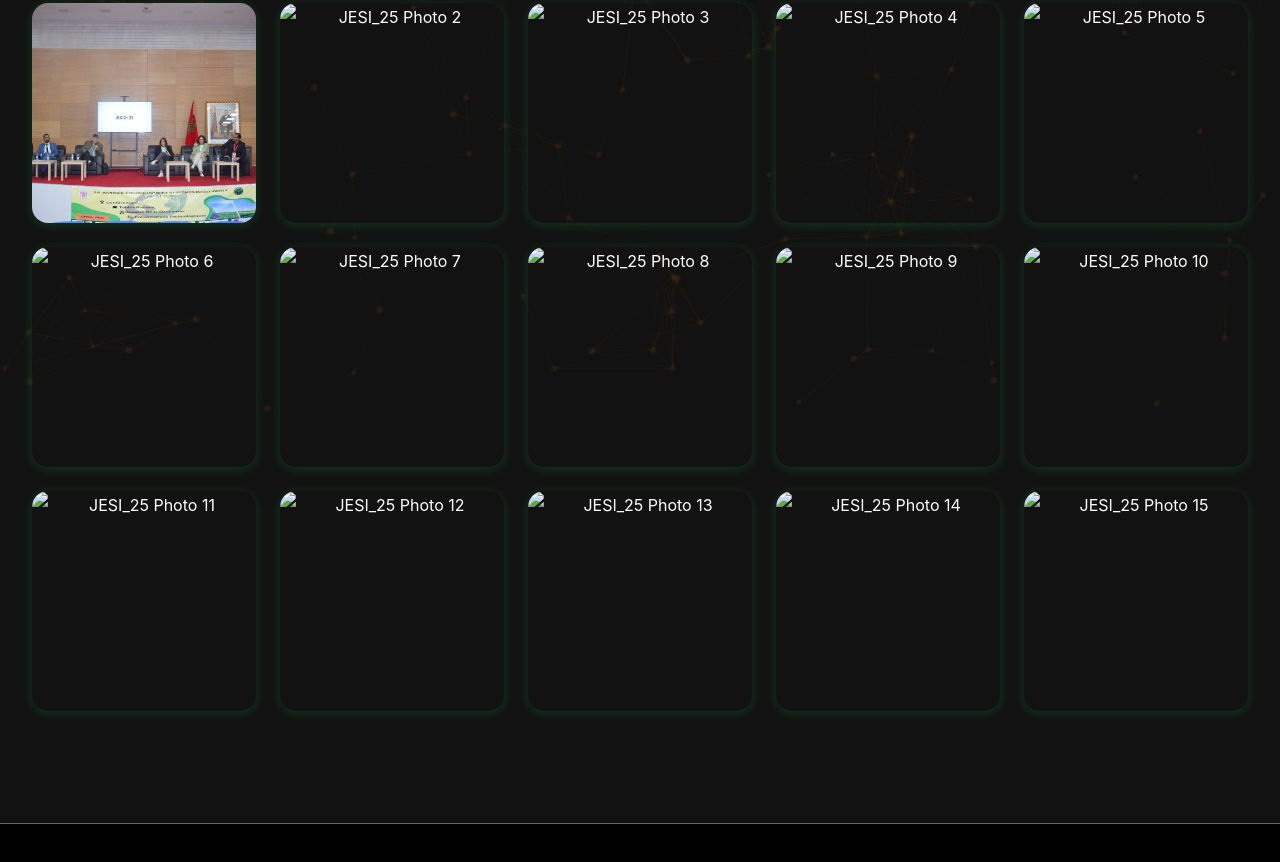
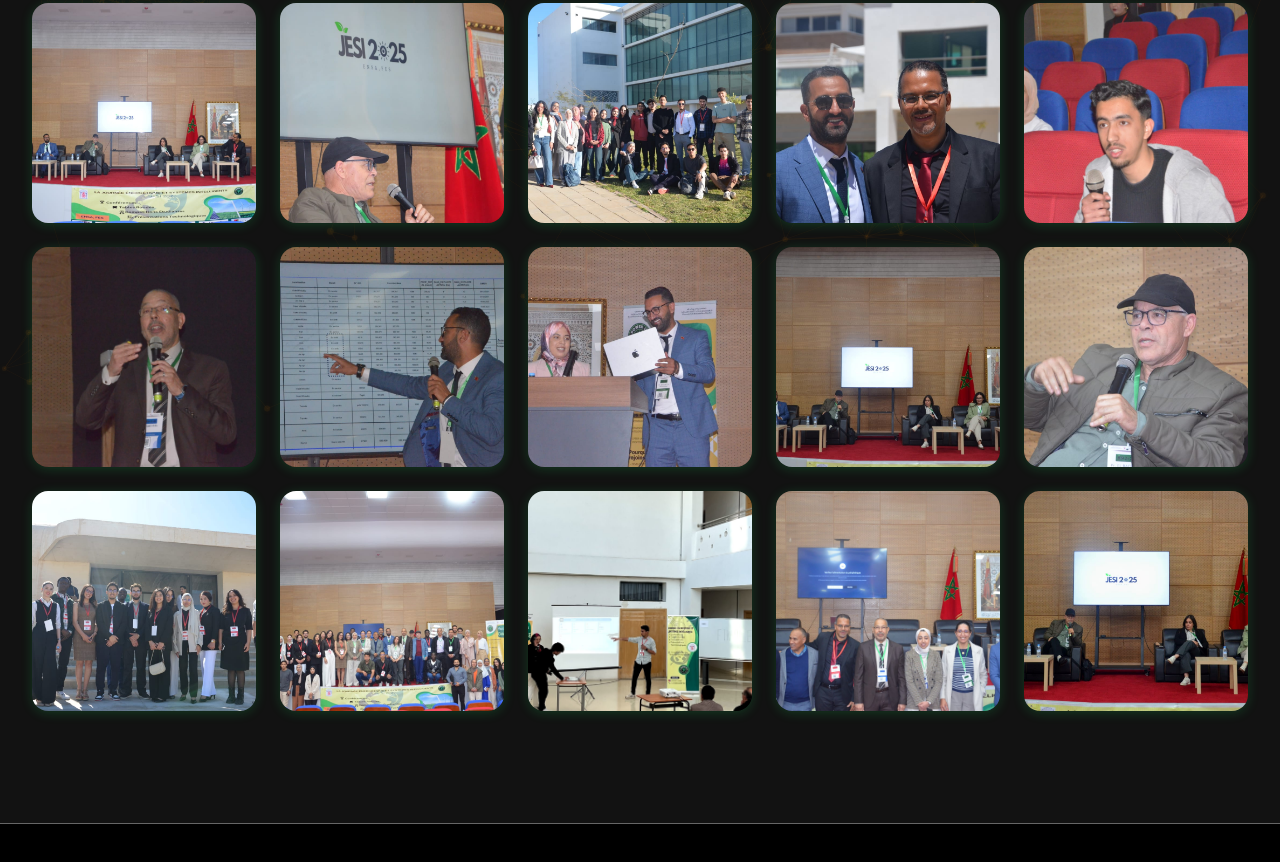
Before and after one commit to Nouary/Power-Up, a website: page gallery.html in a window 1280 px wide. Shown: the part 384-1246 px from the top of the page. Drawn offline with Linux system fonts and the light colour scheme; the site is published under a folder, as on GitHub Pages, so addresses that start at the root find nothing.

Commit message:
Update gallery.html

```diff
--- a/gallery.html
+++ b/gallery.html
@@ -35,20 +35,20 @@
             <p class="text-muted">Une collection de moments mémorables de notre plus grand événement à ce jour.</p>
             <div class="gallery-grid">
                 <img src="images/jes_2025/photo1.jpg" alt="JESI_25 Photo 1" class="gallery-img" loading="lazy">
-                <img src="/images/jes_2025/photo2.jpg" alt="JESI_25 Photo 2" class="gallery-img" loading="lazy">
-                <img src="/images/jes_2025/photo3.jpg" alt="JESI_25 Photo 3" class="gallery-img" loading="lazy">
-                <img src="/images/jes_2025/photo4.jpg" alt="JESI_25 Photo 4" class="gallery-img" loading="lazy">
-                <img src="/images/jes_2025/photo5.jpg" alt="JESI_25 Photo 5" class="gallery-img" loading="lazy">
-                <img src="/images/jes_2025/photo6.jpg" alt="JESI_25 Photo 6" class="gallery-img" loading="lazy">
-                <img src="/images/jes_2025/photo7.jpg" alt="JESI_25 Photo 7" class="gallery-img" loading="lazy">
-                <img src="/images/jes_2025/photo8.jpg" alt="JESI_25 Photo 8" class="gallery-img" loading="lazy">
-                <img src="/images/jes_2025/photo9.jpg" alt="JESI_25 Photo 9" class="gallery-img" loading="lazy">
-                <img src="/images/jes_2025/photo10.jpg" alt="JESI_25 Photo 10" class="gallery-img" loading="lazy">
-                <img src="/images/jes_2025/photo11.jpg" alt="JESI_25 Photo 11" class="gallery-img" loading="lazy">
-                <img src="/images/jes_2025/photo12.jpg" alt="JESI_25 Photo 12" class="gallery-img" loading="lazy">
-                <img src="/images/jes_2025/photo13.jpg" alt="JESI_25 Photo 13" class="gallery-img" loading="lazy">
-                <img src="/images/jes_2025/photo14.jpg" alt="JESI_25 Photo 14" class="gallery-img" loading="lazy">
-                <img src="/images/jes_2025/photo15.jpg" alt="JESI_25 Photo 15" class="gallery-img" loading="lazy">
+                <img src="images/jes_2025/photo2.jpg" alt="JESI_25 Photo 1" class="gallery-img" loading="lazy">
+                <img src="images/jes_2025/photo3.jpg" alt="JESI_25 Photo 3" class="gallery-img" loading="lazy">
+                <img src="images/jes_2025/photo4.jpg" alt="JESI_25 Photo 4" class="gallery-img" loading="lazy">
+                <img src="images/jes_2025/photo5.jpg" alt="JESI_25 Photo 5" class="gallery-img" loading="lazy">
+                <img src="images/jes_2025/photo6.jpg" alt="JESI_25 Photo 6" class="gallery-img" loading="lazy">
+                <img src="images/jes_2025/photo7.jpg" alt="JESI_25 Photo 7" class="gallery-img" loading="lazy">
+                <img src="images/jes_2025/photo8.jpg" alt="JESI_25 Photo 8" class="gallery-img" loading="lazy">
+                <img src="images/jes_2025/photo9.jpg" alt="JESI_25 Photo 9" class="gallery-img" loading="lazy">
+                <img src="images/jes_2025/photo10.jpg" alt="JESI_25 Photo 10" class="gallery-img" loading="lazy">
+                <img src="images/jes_2025/photo11.jpg" alt="JESI_25 Photo 11" class="gallery-img" loading="lazy">
+                <img src="images/jes_2025/photo12.jpg" alt="JESI_25 Photo 12" class="gallery-img" loading="lazy">
+                <img src="images/jes_2025/photo13.jpg" alt="JESI_25 Photo 13" class="gallery-img" loading="lazy">
+                <img src="images/jes_2025/photo14.jpg" alt="JESI_25 Photo 14" class="gallery-img" loading="lazy">
+                <img src="images/jes_2025/photo15.jpg" alt="JESI_25 Photo 15" class="gallery-img" loading="lazy">
 
             </div>
         </div>
```
